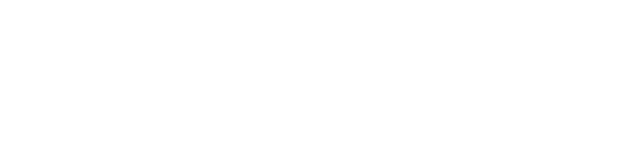
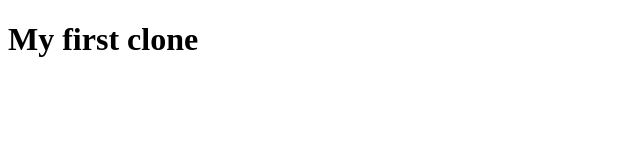
Before and after one commit to chhavi-choudhary/my-super-website, a plain HTML site: page index.html in a window 1280 px wide. Shown: the whole page, without its empty margins (0-640 px from the left). Drawn offline with Linux system fonts and the light colour scheme.

Commit message:
Add Heading

```diff
--- a/index.html
+++ b/index.html
@@ -5,6 +5,6 @@
     <title>Page title</title>
   </head>
   <body>
-
+      <h1>My first clone</h1>
   </body>
 </html>
```
